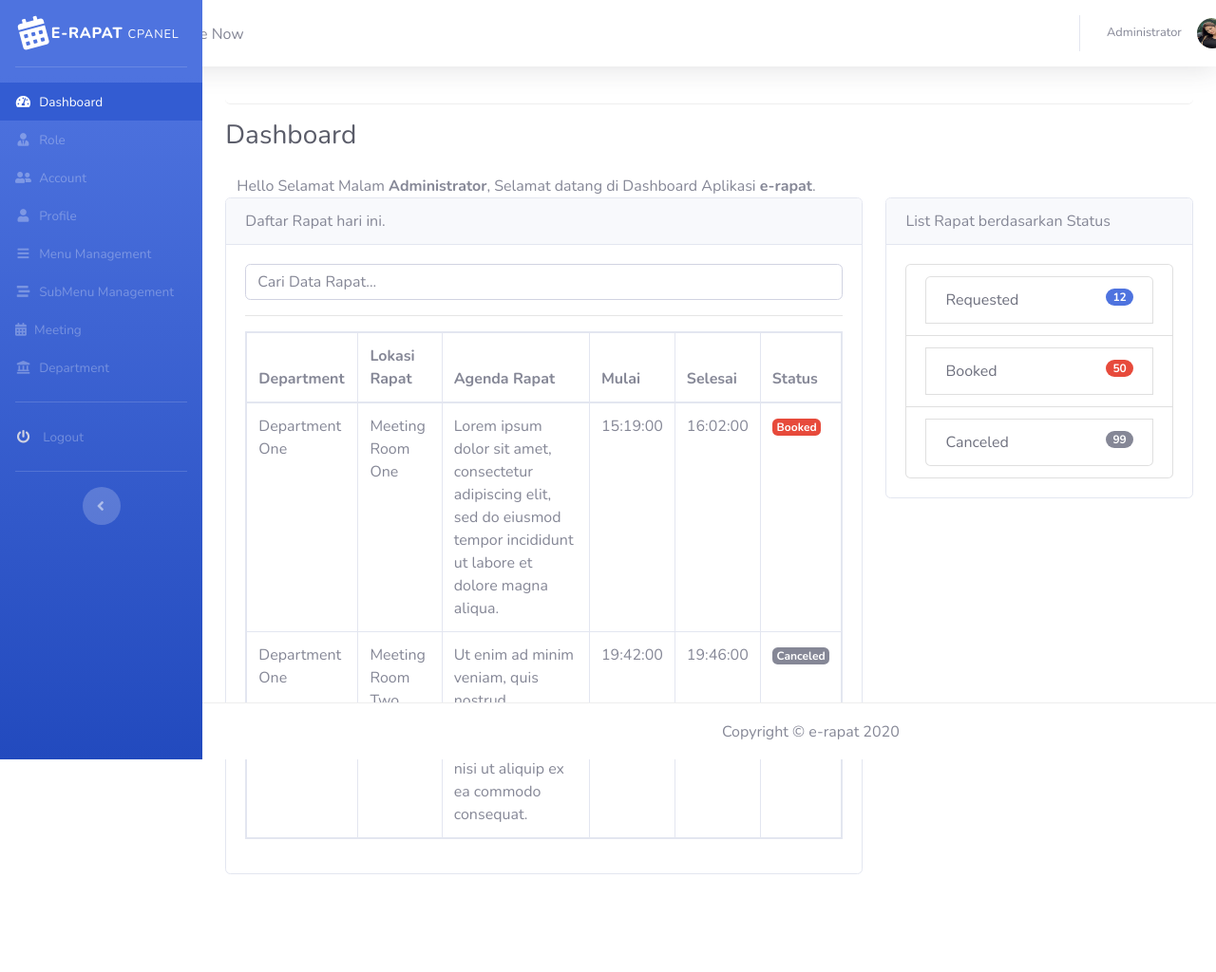
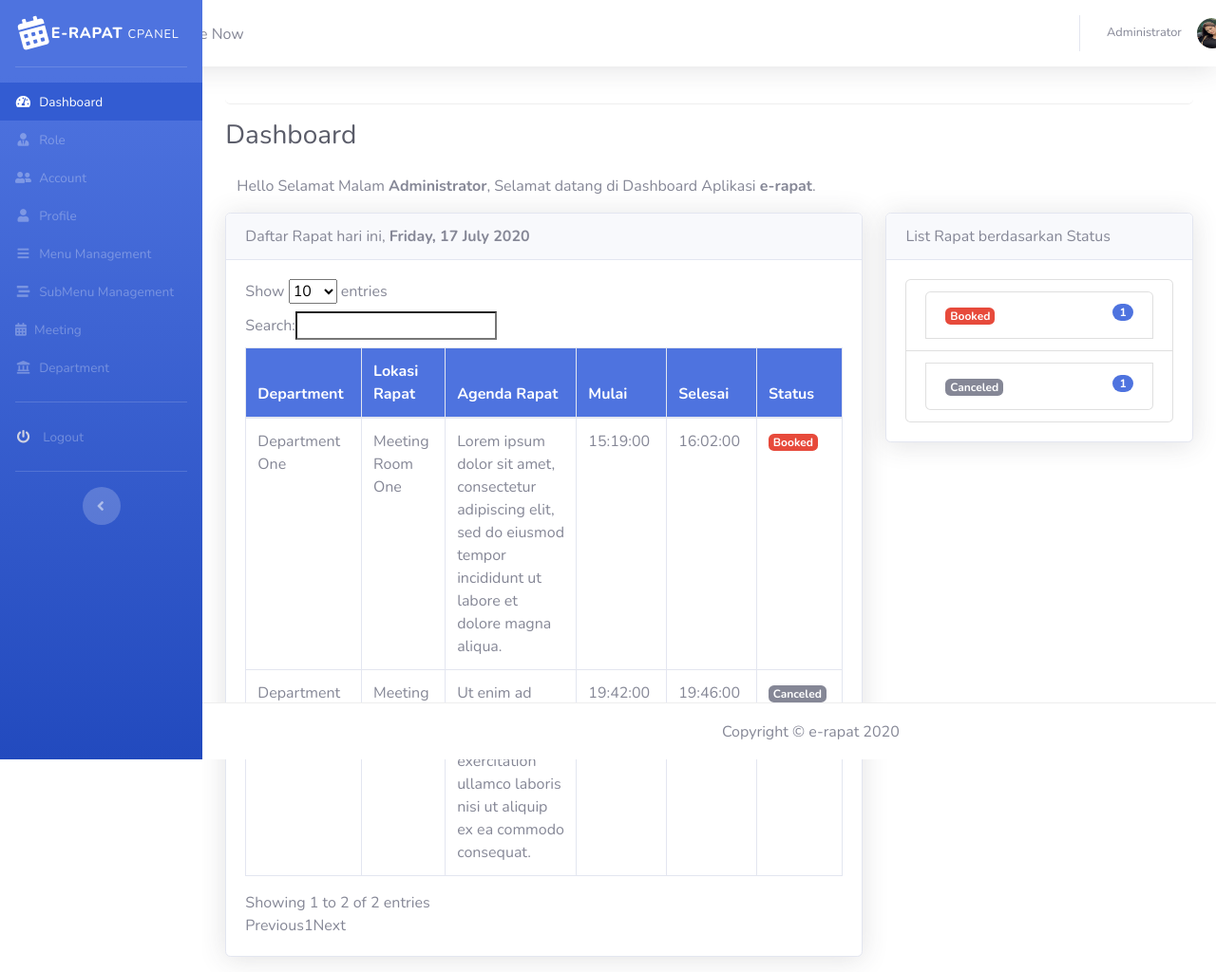
Before and after one commit to ivandj0h/e-rapat, a CodeIgniter app: page /rapat/admin in a window 1280 px wide. Shown: the whole page at 95% size. Before the commit the page ends 921 px from the top, so only its background shows below. Run offline with CodeIgniter, Linux system fonts and the light colour scheme; a user stored in the database is signed in; data comes from the database, SQL or seed files in the repository; both versions use the stored data as it was after the commit; some libraries are stand-ins or nearby versions.

Commit message:
make admin dashboard view part 3 - modified dashboar table & export sql

```diff
--- a/application/controllers/Admin.php
+++ b/application/controllers/Admin.php
@@ -16,9 +16,10 @@ class Admin extends CI_Controller
     {
         $data['title'] = 'Dashboard';
         $data['profiles'] = $this->PUAModel->get_all_data();
-        $data['dashboard'] = $this->DashboardModel->get_meeting_hari_ini();
+        $data['dashboard'] = $this->DashboardModel->get_todays_meeting();
+        $data['status'] = $this->DashboardModel->get_count_status();
 
-        // var_dump($data['dashboard']);
+        // var_dump($data['status']);
         // die;
         $this->load->view('layout/app/app_header', $data);
         $this->load->view('layout/app/app_sidebar', $data);
--- a/application/helpers/meeting_helper.php
+++ b/application/helpers/meeting_helper.php
@@ -55,3 +55,9 @@ function greetings()
         echo "Selamat Malam";
     }
 }
+
+function get_date_today()
+{
+    setlocale(LC_ALL, 'id_ID.UTF8', 'id_ID.UTF-8', 'id_ID.8859-1', 'id_ID', 'IND.UTF8', 'IND.UTF-8', 'IND.8859-1', 'IND', 'Indonesian.UTF8', 'Indonesian.UTF-8', 'Indonesian.8859-1', 'Indonesian', 'Indonesia', 'id', 'ID', 'en_US.UTF8', 'en_US.UTF-8', 'en_US.8859-1', 'en_US', 'American', 'ENG', 'English');
+    return strftime("%A, %d %B %Y") . "\n";
+}
--- a/application/models/DashboardModel.php
+++ b/application/models/DashboardModel.php
@@ -9,11 +9,16 @@ class DashboardModel extends CI_Model
         parent::__construct();
     }
 
-    public function get_meeting_hari_ini()
+    public function get_todays_meeting()
     {
         $date = new DateTime("now");
         $curr_date = $date->format('Y-m-d ');
 
         return $this->db->get_where('view_meeting', ['DATE(date_issues)' => $curr_date])->result_array();
     }
+
+    public function get_count_status()
+    {
+        return $this->db->get('view_total_request_status')->result_array();
+    }
 }
--- a/application/views/modul/admin/index.php
+++ b/application/views/modul/admin/index.php
@@ -14,20 +14,18 @@
                 </div>
                 <!-- Content Row -->
             </div>
-            <div class="col-md-12">
+            <div class="col-md-12 mb-3">
                 Hello <?= greetings(); ?> <strong><?= $profiles['name']; ?></strong>, Selamat datang di Dashboard Aplikasi <strong>e-rapat</strong>.
             </div>
             <div class="row">
                 <div class="col-md-8">
-                    <div class="card mb-3 d-flex">
+                    <div class="card shadow mb-3 d-flex">
                         <div class="card-header">
-                            Daftar Rapat hari ini.
+                            Daftar Rapat hari ini, <strong><?= get_date_today(); ?></strong>
                         </div>
                         <div class="card-body flex-fill">
-                            <input class="form-control" id="myInput" type="text" placeholder="Cari Data Rapat...">
-                            <hr class="sidebar-divider mt-3">
-                            <table class="table table-bordered table-hover table-responsive">
-                                <thead>
+                            <table class="table table-bordered table-hover" id="dataTable" width="100%" cellspacing="0">
+                                <thead class="bg-primary text-white">
                                     <tr>
                                         <th>Department</th>
                                         <th>Lokasi Rapat</th>
@@ -63,18 +61,32 @@
                     </div>
                 </div>
                 <div class="col-md-4">
-                    <div class="card mb-3 d-flex">
+                    <div class="card shadow mb-3 d-flex">
                         <div class="card-header">
                             List Rapat berdasarkan Status
                         </div>
                         <div class="card-body flex-fill">
                             <ul class="list-group">
-                                <li class="list-group-item d-flex justify-content-between align-items-center">
-                                    <a href="#" class="list-group-item list-group-item-action">Requested
-                                        <span class="badge badge-primary badge-pill float-right">12</span>
-                                    </a>
-                                </li>
-                                <li class="list-group-item d-flex justify-content-between align-items-center">
+                                <?php foreach ($status as $s) : ?>
+                                    <li class="list-group-item d-flex justify-content-between align-items-center">
+                                        <?php
+                                        if ($s['request_status'] == 0) { ?>
+                                            <a href="#" class="list-group-item list-group-item-action"><span class="badge badge-primary">Requested</span>
+                                                <span class="badge badge-primary badge-pill float-right"><?= $s['total_meeting']; ?></span>
+                                            </a>
+                                        <?php } elseif ($s['request_status'] == 1) { ?>
+                                            <a href="#" class="list-group-item list-group-item-action"><span class="badge badge-danger">Booked</span>
+                                                <span class="badge badge-primary badge-pill float-right"><?= $s['total_meeting']; ?></span>
+                                            </a>
+                                        <?php } elseif ($s['request_status'] == 2) { ?>
+                                            <a href="#" class="list-group-item list-group-item-action"><span class="badge badge-secondary">Canceled</span>
+                                                <span class="badge badge-primary badge-pill float-right"><?= $s['total_meeting']; ?></span>
+                                            </a>
+                                        <?php } ?>
+
+                                    </li>
+                                <?php endforeach; ?>
+                                <!-- <li class="list-group-item d-flex justify-content-between align-items-center">
                                     <a href="#" class="list-group-item list-group-item-action">Booked
                                         <span class="badge badge-danger badge-pill float-right">50</span>
                                     </a>
@@ -83,7 +95,7 @@
                                     <a href="#" class="list-group-item list-group-item-action">Canceled
                                         <span class="badge badge-secondary badge-pill float-right">99</span>
                                     </a>
-                                </li>
+                                </li> -->
                             </ul>
                         </div>
                     </div>
```
Also changed, not shown: database/e-meeting.sql (+25 -5 lines).
